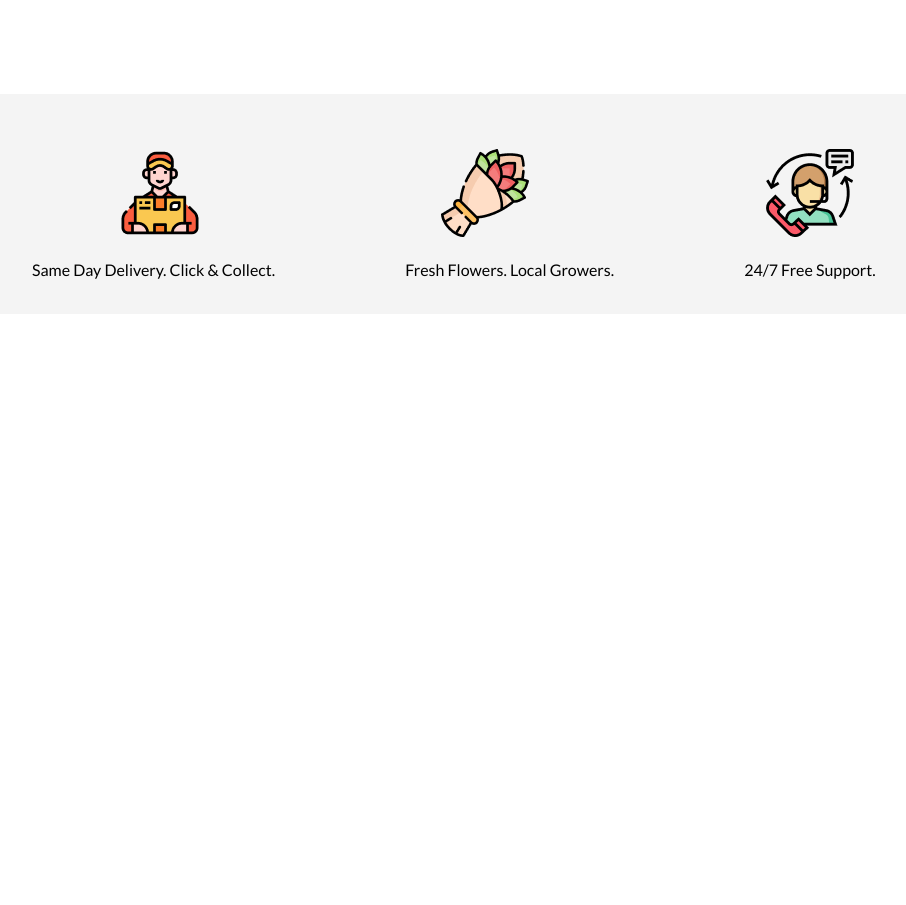
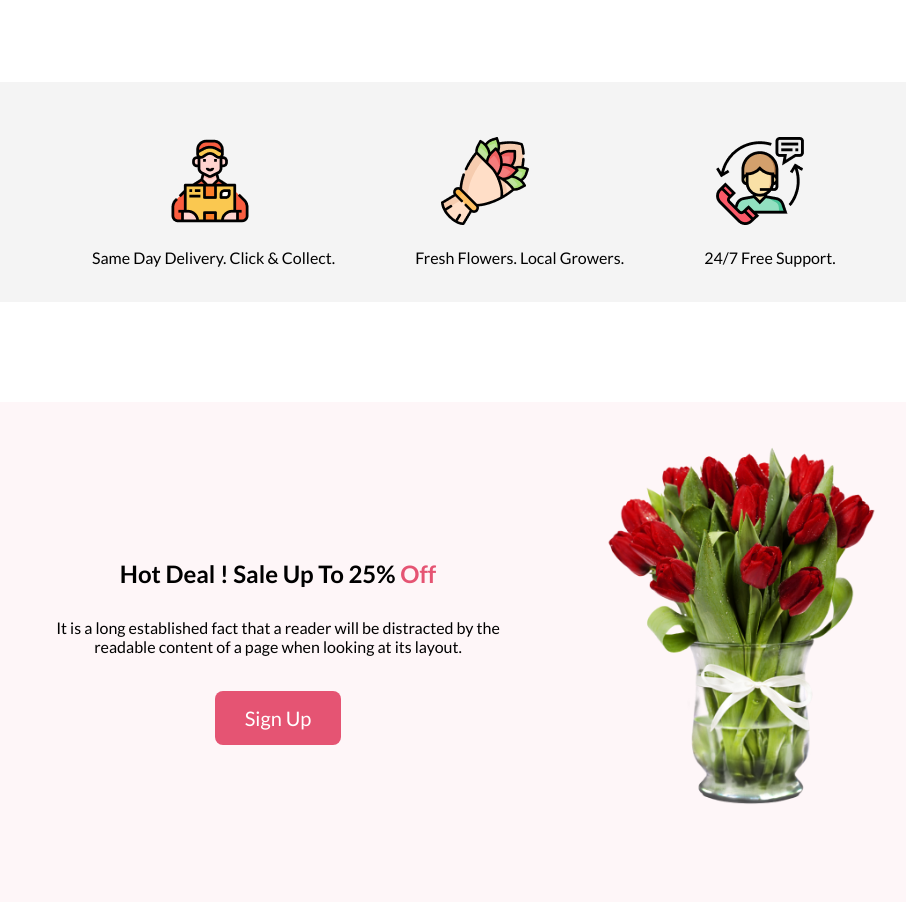
Before and after one commit to jasaiful/assignment1-flower-shop, a plain HTML site: page index.html in a window 1280 px wide. Shown: the part 1560-2465 px from the top of the page, without its empty margins (158-1064 px from the left). Before the commit the page ends 1974 px from the top, so only its background shows below. Drawn offline with Linux system fonts and the light colour scheme.

Commit message:
added hot deal section

```diff
--- a/Style/style.css
+++ b/Style/style.css
@@ -30,7 +30,7 @@
 .title {
     color: #272727;
     font-size: 50px;
-    font-weight: 700;
+    font-weight: 1000;
     text-align: left;
 
 }
@@ -38,14 +38,14 @@
 .title-para {
     text-align: left;
     color: gray;
-    font-size: 18px;
+    font-size: 15px;
     font-weight: 400;
     margin: 20px 0px 20px;
 }
 
 .btn-primary {
     background: #E55473;
-    padding: 20px 40px;
+    padding: 15px 30px;
     border-radius: 8px;
     color: white;
     font-size: 20px;
@@ -57,8 +57,8 @@
 
 .featured-flower .section-title {
     color: #272727;
-    font-size: 40px;
-    font-weight: 800;
+    font-size: 30px;
+    font-weight: 1000;
     text-align: center;
     margin-top: 100px;
     margin-bottom: 10px;
@@ -128,11 +128,42 @@
     align-items: center;
     justify-content: space-around;
     flex-shrink: 0;
-    padding: 5px;
+    padding: 5px 80px;
 }
 
 .art-tag {
     display: flex;
-    gap: 130px;
-    padding: 15px 40px;
+    gap: 80px;
+    padding: 15px 100px;
 }
+
+.hot-deal {
+    background: rgba(229, 84, 115, 0.05);
+    height: 300px;
+    display: flex;
+    align-items: center;
+    margin-bottom: 30px;
+    padding: 100px 200px;
+    gap: 90px;
+}
+
+.hot-pic {
+
+    width: 318px;
+    height: 420px;
+    flex-shrink: 0;
+}
+
+.hot-deal-info {
+    text-align: center;
+    justify-content: center;
+}
+
+.hot-para {
+    margin: 30px 0px;
+    text-align: center;
+}
+
+span {
+    color: #E55473;
+}
--- a/index.html
+++ b/index.html
@@ -17,9 +17,9 @@
     <header>
         <div class="banner">
             <div>
-                <h3 class="title">
+                <h1 class="title">
                     Let's make beautiful flowers a part of your life.
-                </h3>
+                </h1>
                 <p class="title-para">It is a long established fact that a reader will be distracted by the readable
                     content of a page when looking at its layout. The point of using Lorem Ipsum is that it has a
                     more-or-less normal
@@ -76,6 +76,19 @@
                 <p>24/7 Free Support.</p>
             </div>
         </section>
+        <section class="hot-deal">
+            <dev class="hot-deal-info">
+                <h2 class="hot-title">
+                    Hot Deal ! Sale Up To 25% <span>Off</span>
+                </h2>
+                <p class="hot-para">It is a long established fact that a reader will be distracted by the readable
+                    content of a page when looking at its layout.</p>
+                <button class="btn-primary"> Sign Up</button>
+            </dev>
+            <dev class="hot-pic">
+                <img width="280" src="Flower Asset/hot.png" alt="">
+            </dev>
+        </section>
     </main>
     <footer>
     </footer>
```
Also changed, not shown: Flower Asset/hot.png (renamed from Flower Asset/pngwing 8.png).
